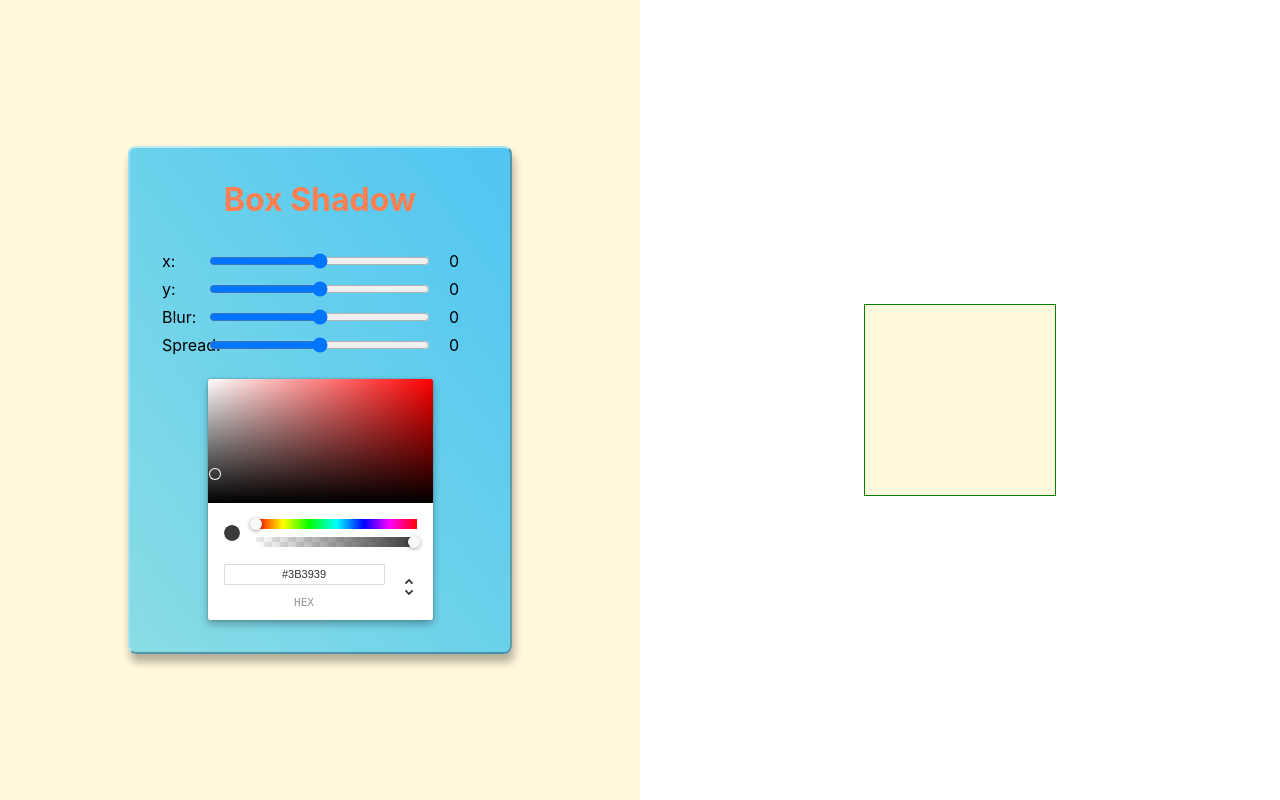
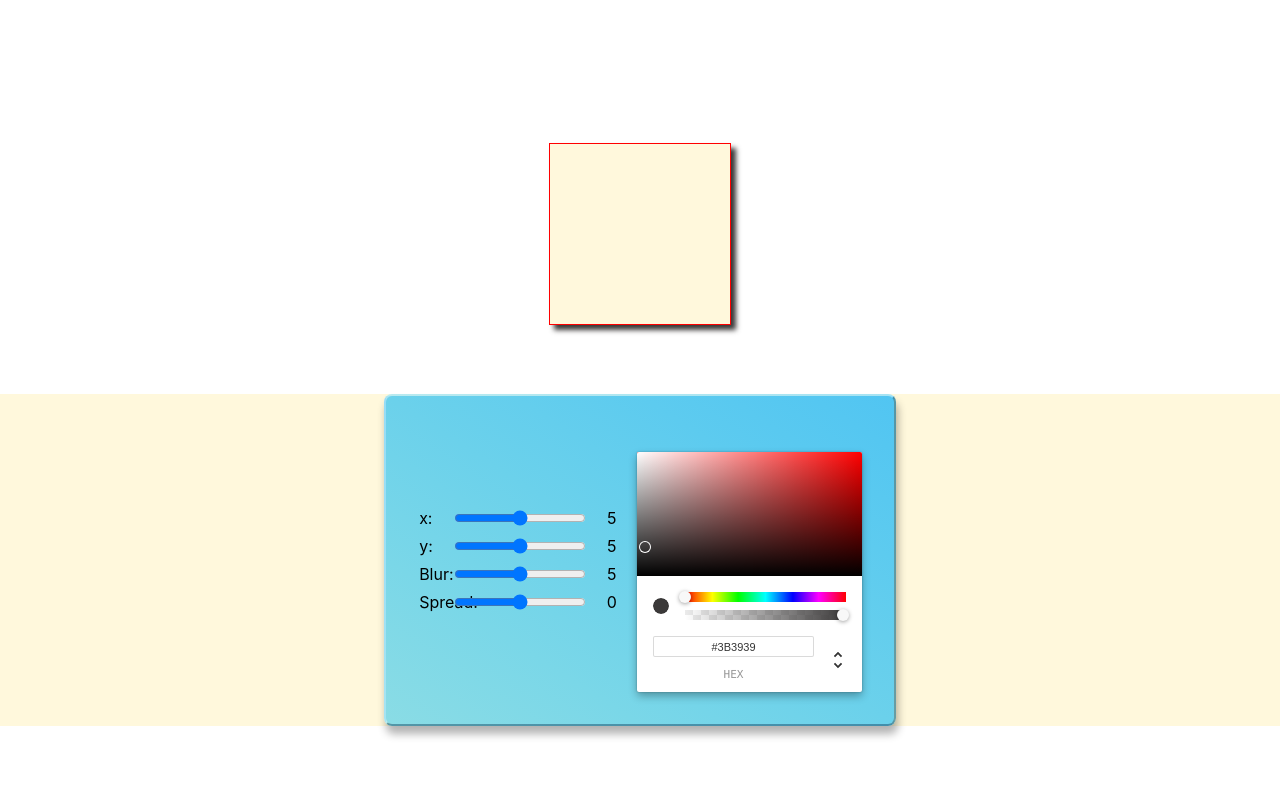
Before and after one commit to cmarioep/CSS-Generator, a React (Create React App) app: page / in a window 1280 px wide. Built offline with nearby package versions, Linux system fonts and the light colour scheme.

Commit message:
New layout for boxshadow

```diff
--- a/src/App.css
+++ b/src/App.css
@@ -1,5 +1,9 @@
 .app {
   display: flex;
+  flex-direction: column;
+  justify-content: center;
+  overflow: hidden;
   width: 100%;
   height: 100vh;
+  /* padding: 1rem; */
 }
--- a/src/App.js
+++ b/src/App.js
@@ -10,12 +10,12 @@ function App() {
   return (
     <div className="app">
       <DataProvider>
+        <Viewer>
+          <Box />
+        </Viewer>
         <Controls>
           <InputControls/>
         </Controls>
-        <Viewer>
-          <Box />
-        </Viewer>
       </DataProvider>
     </div>
   );
--- a/src/Components/Box.css
+++ b/src/Components/Box.css
@@ -1,6 +1,6 @@
 .box {
-    width: 30%;
+    width: 15%;
     aspect-ratio: 1/1;
-    border: 1px solid green;
+    border: 1px solid red;
     background-color: cornsilk;
 }
--- a/src/Components/SliderInput.css
+++ b/src/Components/SliderInput.css
@@ -1,7 +1,7 @@
 .control {
     display: flex;
     margin: 0.5rem 0;
-    justify-content: space-between;
+    justify-content: space-around;
     /* border: 1px solid blue; */
 }
 
@@ -11,7 +11,7 @@
 }
 
 .control__slider {
-    width: 70%;
+    width: 60%;
     -webkit-transition: .2s; /* 0.2 seconds transition on hover */
     transition: opacity .2s;
 }
--- a/src/Containers/Controls.css
+++ b/src/Containers/Controls.css
@@ -3,6 +3,8 @@
     display: flex;
     justify-content: center;
     align-items: center;
-    height: 100vh;
+    height: 60vh;
     background-color: cornsilk;
+
+    /* border: indigo 1px solid; */
 }
--- a/src/Containers/InputControls.css
+++ b/src/Containers/InputControls.css
@@ -1,5 +1,5 @@
 .inputControls {
-    width: 60%;
+    width: 40%;
     border-radius: 0.5rem;
     padding: 2rem;
 
@@ -12,11 +12,19 @@
     border-right: 2px rgba(40,40,40,0.35) solid;
 }
 
-.inputControls__title {
+
+
+.inputControls__inputs {
+    display: flex;
+    justify-content: space-between;
+    align-items: center;
+    /* border: coral 1px solid; */
+}
+
+
+.inputControls__inputs__sliders {
     width: 100%;
-    text-align: center;
-    color:coral;
-    margin-bottom: 2rem;
+    /* border: red 1px solid; */
 }
 
 .inputControls__inputs__color {
--- a/src/Containers/InputControls.js
+++ b/src/Containers/InputControls.js
@@ -6,7 +6,6 @@ function InputControls() {
 
   return (
     <div className="inputControls">
-       <h1 className="inputControls__title">Box Shadow</h1>
        <div className="inputControls__inputs">
            <div className="inputControls__inputs__sliders">
              <SliderInput label="x" />
--- a/src/Containers/Viewer.css
+++ b/src/Containers/Viewer.css
@@ -1,8 +1,9 @@
 .viewer {
-    flex: 0.5;
     display: flex;
     justify-content: center;
     align-items: center;
-    height: 100vh;
+    height: 40vh;
+    padding: 2rem;
+    /* border: 1px solid blue; */
     /* background-image: radial-gradient( circle farthest-corner at 50.7% 54%,  rgba(204,254,152,1) 0%, rgba(229,253,190,1) 92.4% );     */
 }
--- a/src/store/index.js
+++ b/src/store/index.js
@@ -1,9 +1,9 @@
 import { createSlice, configureStore } from '@reduxjs/toolkit';
 
 const values = {
-    x: 0,
-    y: 0,
-    blur: 0,
+    x: 5,
+    y: 5,
+    blur: 5,
     spread: 0,
     color: {r: 59, g: 57, b: 57, a:1}
 }
```
